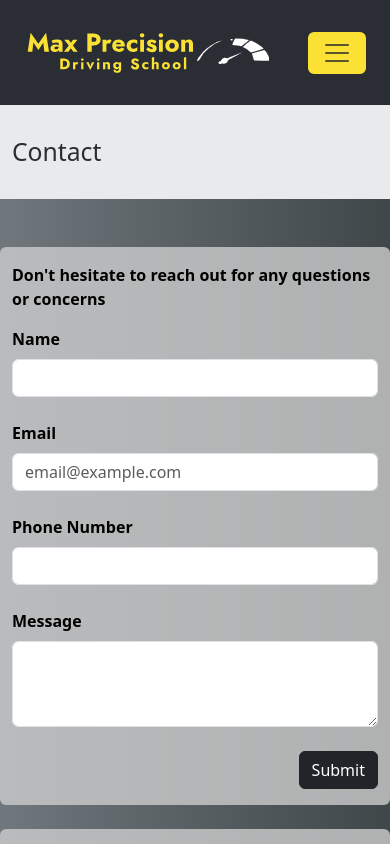
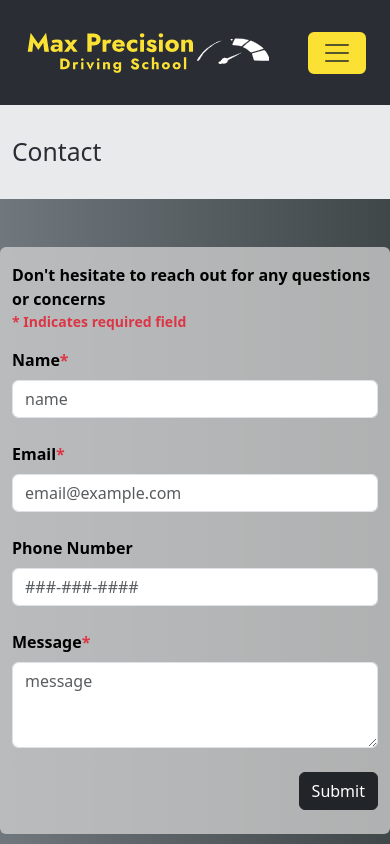
Before and after one commit to max-precision-driving-school/max-precision-driving-school, a React (Vite) app: page /contact in a window 390 px wide. Shown: the top 844 px of the page. Built offline with nearby package versions, Linux system fonts and the light colour scheme.

Commit message:
Form validation (#7)
* Adds phone number validation

* Updates form validation with emailjs

* Edits ui of contact form

* Submit form displays confirmation to user

```diff
--- a/package.json
+++ b/package.json
@@ -15,6 +15,7 @@
     "react": "^18.2.0",
     "react-bootstrap": "^2.10.3",
     "react-dom": "^18.2.0",
+    "react-hook-form": "^7.52.1",
     "react-router-dom": "^6.24.0"
   },
   "devDependencies": {
--- a/src/routes/Contact.jsx
+++ b/src/routes/Contact.jsx
@@ -1,25 +1,34 @@
 import './Contact.css';
+import { useState, useEffect } from 'react';
+import { useForm } from 'react-hook-form';
 import emailjs from 'emailjs-com';
 
 function Contact() {
-    const sendEmail = (e) => {
-        e.preventDefault();
+    const [ formSubmitted, setFormSubmission ] = useState(false);
 
-        emailjs.sendForm(
+    const { register, handleSubmit, reset, formState: { errors } } = useForm();
+
+    const sendEmail = (formData) => {
+        // console.log(formData);
+        // console.log(errors);
+
+        emailjs.send(
             import.meta.env.VITE_EMAILJS_SERVICE_ID,
             import.meta.env.VITE_EMAILJS_TEMPLATE_ID,
-            e.target,
+            formData,
             import.meta.env.VITE_EMAILJS_PUB_KEY,
         )
         .then(
             () => {
                 console.log('SUCCESS!');
+                setFormSubmission(true);
+                // console.log(formSubmissionSuccessful);
             },
             (error) => {
                 console.log('FAILED...', error.text);
             },
         );
-        e.target.reset();
+        reset();
     };
 
     return (
@@ -33,29 +42,106 @@ function Contact() {
             </div>
 
             <div class="row contact-bg py-5">
-                <div class="rounded col-12 col-lg-6 offset-lg-3 py-3">
-                    <p class="fw-bold">Don't hesitate to reach out for any questions or concerns</p>
-                    <form onSubmit={sendEmail}>
+                <div class="rounded col-12 col-md-10 offset-md-1 col-lg-6 offset-lg-3 py-3">
+                    <p class="fw-bold">Don't hesitate to reach out for any questions or concerns
+                        <small class="d-block text-danger">* Indicates required field</small>
+                    </p>
+                    <form onSubmit={ handleSubmit(sendEmail) }>
                         <div class="form-group mb-4">
-                            <label for="name" class="form-label fw-bold">Name</label>
-                            <input type="text" class="form-control" id="name" name="name"/>
+                            <label for="name" class="form-label fw-bold">Name<span class="text-danger">*</span></label>
+                            <input
+                                type="text"
+                                class="form-control"
+                                id="name"
+                                placeholder="name"
+                                name="name" {...register('name', { required: "Name is required" })}
+                                aria-invalid={errors.name ? "true" : "false"}
+                            />
+                            {
+                                errors.name?.type === 'required' && (
+                                    <span class="badge bg-danger">{errors.name.message}</span>
+                                )
+                            }
                         </div>
                         <div class="form-group mb-4">
-                            <label for="email" class="form-label fw-bold">Email</label>
-                            <input type="email"  class="form-control" id="email" placeholder="email@example.com" name="email"/>
+                            <label for="email" class="form-label fw-bold">Email<span class="text-danger">*</span></label>
+                            <input
+                                type="email"
+                                class="form-control"
+                                id="email"
+                                placeholder="email@example.com"
+                                name="email" {...register('email', { required: "Email is required" })}
+                                aria-invalid={errors.email ? "true" : "false"}
+                            />
+                            {
+                                errors.email?.type === 'required' && (
+                                    <span class="badge bg-danger">{errors.email.message}</span>
+                                )
+                            }
                         </div>
                         <div class="form-group mb-4">
                             <label for="phone-number" class="form-label fw-bold">Phone Number</label>
-                            <input type="phone-number"  class="form-control" id="phone-number" name="phone"/>
+                            <input
+                                type="phone-number"
+                                class="form-control"
+                                id="phone-number"
+                                placeholder="###-###-####"
+                                name="phone" {...register('phone', {
+                                    pattern: {
+                                        value: /^(\d{10})|(\d{3}-\d{3}-\d{4})$/,
+                                        message: "Invalid format"
+                                    }
+                                })}
+                                aria-invalid={errors.phone ? "true" : "false"}
+                            />
+                            {
+                                errors.phone?.type === 'pattern' && (
+                                    <span class="badge bg-danger">{errors.phone.message}</span>
+                                )
+                            }
                         </div>
                         <div class="form-group mb-4">
-                            <label for="message" class="form-label fw-bold">Message</label>
-                            <textarea class="form-control" id="message" rows="3" name="message"></textarea>
+                            <label for="content" class="form-label fw-bold">Message<span class="text-danger">*</span></label>
+                            <textarea
+                                class="form-control"
+                                id="content" rows="3"
+                                placeholder="message"
+                                name="content" {...register('content', {
+                                    required: "Message is required",
+                                    minLength: {
+                                        value: 10,
+                                        message: "Invalid length"
+                                    }
+                                })}
+                                aria-invalid={errors.content ? "true" : "false"}
+                            />
+                            {
+                                errors.content?.type === 'required' && (
+                                    <span class="badge bg-danger">{errors.content.message}</span>
+                                )
+                            }
+                            {
+                                errors.content?.type === 'minLength' && (
+                                    <span class="badge bg-danger">{errors.content.message}</span>
+                                )
+                            }
                         </div>
-                        <button type="submit" class="btn btn-dark float-end">Submit</button>
+                        <div class="form-group d-flex justify-content-end mb-2">
+                            <button type="submit" class="btn btn-dark">Submit</button>
+                        </div>
                     </form>
+                        {
+                            formSubmitted == true && (
+                                <div>
+                                    <div class="alert alert-success alert-dismissible fade show" role="alert">
+                                        Message sent! We will contact you soon with a response.
+                                        <button type="button" class="btn-close" data-bs-dismiss="alert" aria-label="Close"></button>
+                                    </div>
+                                </div>
+                            )
+                        }
                 </div>
-                <div class="mt-4 py-3 rounded col-12 col-lg-6 offset-lg-3">
+                <div class="mt-4 py-3 rounded col-12 col-md-10 offset-md-1 col-lg-6 offset-lg-3">
                     <div>
                         <h3 class="mb-3">Our Office</h3>
                         <p>Accessible by <span class="mta"><strong>N</strong></span> <span class="mta"><strong>W</strong></span> trains - Astoria-Ditmars Blvd Station</p>
```
Also changed, not shown: 1 other file (tests, documents, lock files or other folders).
